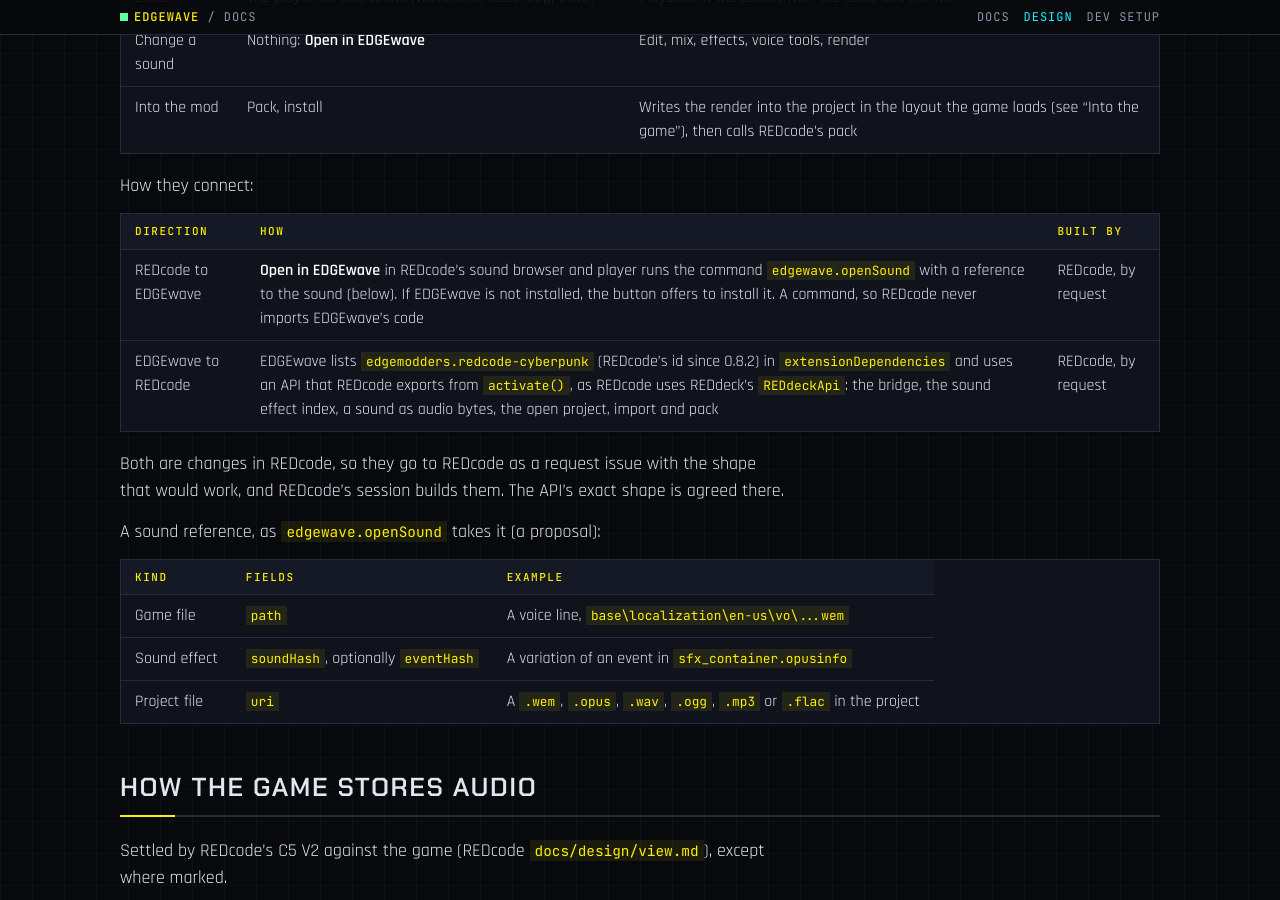
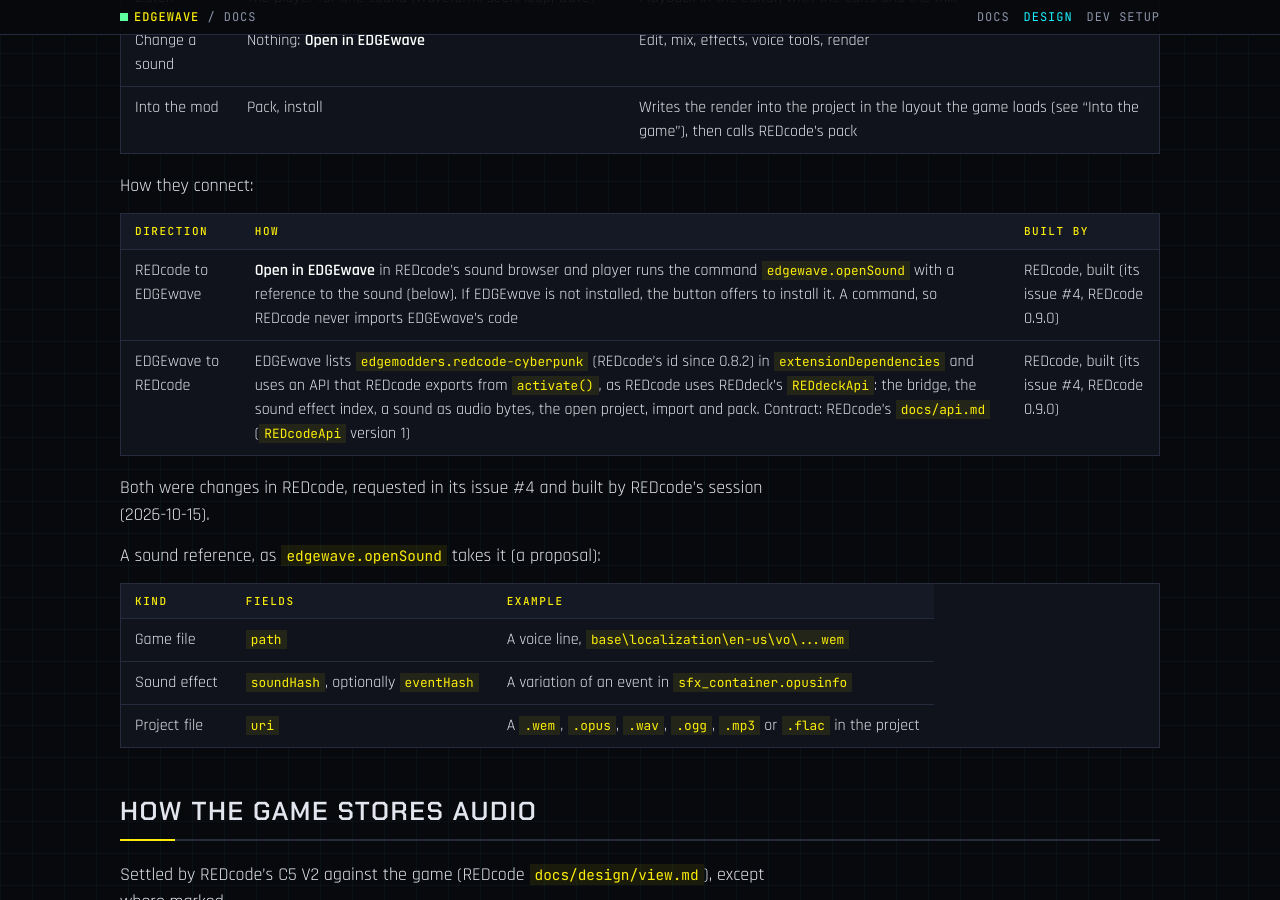
Before and after one commit to Edgemodders/EDGEwave, a Jekyll site: the page built from docs/design.md, in a window 1280 px wide and 900 px high, scrolled down 1259 px. Built offline with Jekyll 4.4.1, drawn with Linux system fonts in a browser that asks for light colours; our own code applies the rules of GitHub Pages for plain Markdown files.

Commit message:
REDcode built the API and Open in EDGEwave (its #4) and dropped .wav import (#5)
Verified on REDcode main: REDcodeApi version 1 from activate(), Open in
EDGEwave running edgewave.openSound, and the import list without .wav.
They ship in REDcode 0.9.0. A1 can start.

Co-Authored-By: Claude Opus 5.5 <noreply@anthropic.com>

```diff
--- a/docs/design.md
+++ b/docs/design.md
@@ -34,10 +34,10 @@ How they connect:
 
 | Direction | How | Built by |
 |---|---|---|
-| REDcode to EDGEwave | **Open in EDGEwave** in REDcode's sound browser and player runs the command `edgewave.openSound` with a reference to the sound (below). If EDGEwave is not installed, the button offers to install it. A command, so REDcode never imports EDGEwave's code | REDcode, by request |
-| EDGEwave to REDcode | EDGEwave lists `edgemodders.redcode-cyberpunk` (REDcode's id since 0.8.2) in `extensionDependencies` and uses an API that REDcode exports from `activate()`, as REDcode uses REDdeck's `REDdeckApi`: the bridge, the sound effect index, a sound as audio bytes, the open project, import and pack | REDcode, by request |
+| REDcode to EDGEwave | **Open in EDGEwave** in REDcode's sound browser and player runs the command `edgewave.openSound` with a reference to the sound (below). If EDGEwave is not installed, the button offers to install it. A command, so REDcode never imports EDGEwave's code | REDcode, built (its issue #4, REDcode 0.9.0) |
+| EDGEwave to REDcode | EDGEwave lists `edgemodders.redcode-cyberpunk` (REDcode's id since 0.8.2) in `extensionDependencies` and uses an API that REDcode exports from `activate()`, as REDcode uses REDdeck's `REDdeckApi`: the bridge, the sound effect index, a sound as audio bytes, the open project, import and pack. Contract: REDcode's `docs/api.md` (`REDcodeApi` version 1) | REDcode, built (its issue #4, REDcode 0.9.0) |
 
-Both are changes in REDcode, so they go to REDcode as a request issue with the shape that would work, and REDcode's session builds them. The API's exact shape is agreed there.
+Both were changes in REDcode, requested in its issue #4 and built by REDcode's session (2026-10-15).
 
 A sound reference, as `edgewave.openSound` takes it (a proposal):
 
```
Also changed, not shown: CLAUDE.md (+1 -1 lines).
